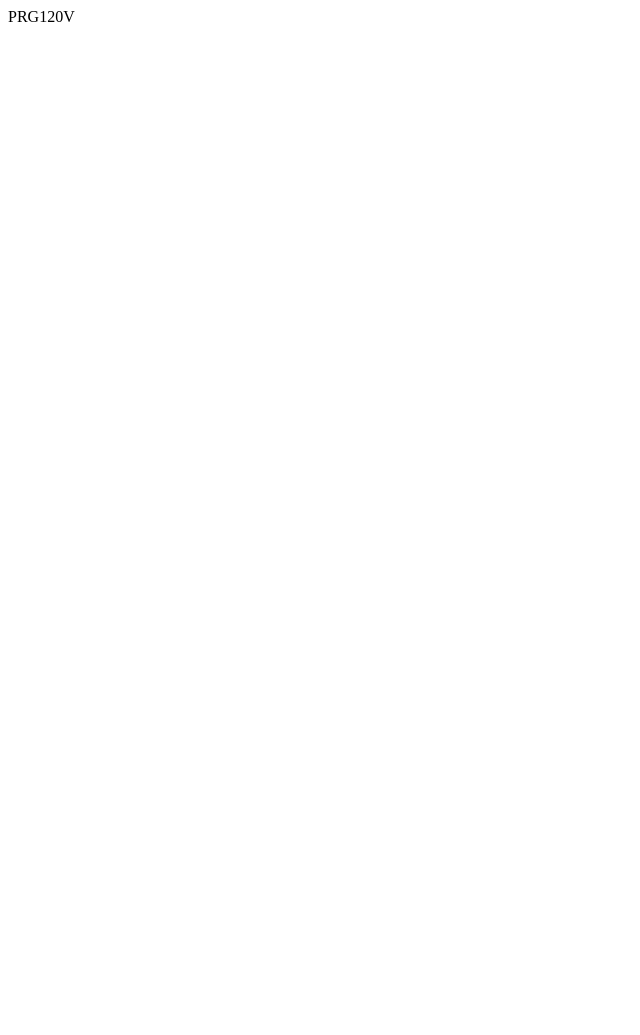
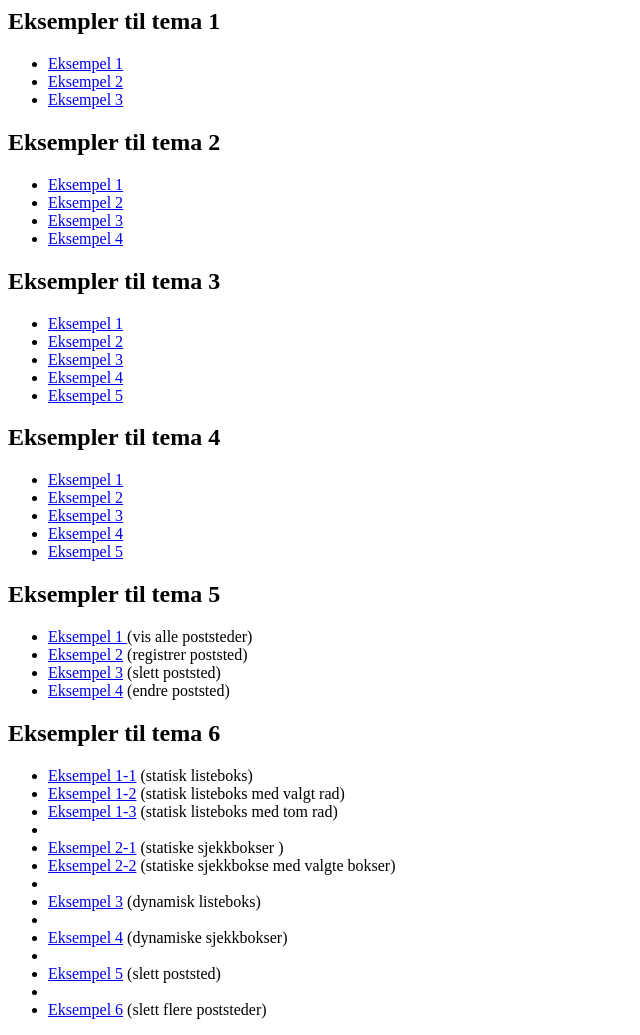
Before and after one commit to Gringofulafulanito/pgr120v, a plain HTML site: page index.html in a window 1280 px wide. Shown: the whole page, without its empty margins (0-640 px from the left). Before the commit the page ends 800 px from the top, so only its background shows below. Drawn offline with Linux system fonts and the light colour scheme.

Commit message:
Update index.html

```diff
--- a/index.html
+++ b/index.html
@@ -1,9 +1,76 @@
-<!DOCTYPE html>
-<html>
+<!doctype html public "-//w3c//dtd html 4.0 transitional//en">
+<html xmlns:v="urn:schemas-microsoft-com:vml" xmlns:o="urn:schemas-microsoft-com:office:office">
 <head>
-<title>Eksempel</title>
+   <meta http-equiv="Content-Type" content="text/html; charset=iso-8859-1">
+   <meta name="GENERATOR" content="Mozilla/4.77 [en] (Win98; U) [Netscape]">
+   <meta name="Author" content="Geir Bjarvin">
+   <title>prg120v-eksempler</title>
+   <style type="text/css">
+<!--
+.blue {
+	color: #F00;
+}
+.red {
+	color: #F00;
+}
+-->
+   </style>
 </head>
-<body>
-PRG120V
+<body bgcolor="#FFFFFF">
+
+<h2>Eksempler til tema 1</h2>
+<ul>
+  <li><a href="tema01/eksempler/eksempel-1.html" target="_blank">Eksempel 1</a></li>
+  <li><a href="tema01/eksempler/eksempel-2.html" target="_blank">Eksempel 2 </a></li>
+  <li><a href="tema01/eksempler/eksempel-3.html" target="_blank">Eksempel 3 </a></li>
+</ul>
+<h2>Eksempler til tema 2</h2>
+<ul>
+  <li><a href="tema02/eksempler/eksempel-1.html" target="_blank">Eksempel 1</a></li>
+  <li><a href="tema02/eksempler/eksempel-2.php" target="_blank">Eksempel 2 </a></li>
+  <li><a href="tema02/eksempler/eksempel-3.html" target="_blank">Eksempel 3 </a></li>
+  <li><a href="tema02/eksempler/eksempel-4.html" target="_blank">Eksempel 4 </a></li>
+</ul>
+<h2>Eksempler til tema 3</h2>
+<ul>
+  <li><a href="tema03/eksempler/eksempel-1.html" target="_blank">Eksempel 1</a></li>
+  <li><a href="tema03/eksempler/eksempel-2.html" target="_blank">Eksempel 2 </a></li>
+  <li><a href="tema03/eksempler/eksempel-3.html" target="_blank">Eksempel 3 </a></li>
+  <li><a href="tema03/eksempler/eksempel-4.html" target="_blank">Eksempel 4 </a></li>
+  <li><a href="tema03/eksempler/eksempel-5.html" target="_blank">Eksempel 5 </a></li>
+</ul>
+<h2>Eksempler til tema 4</h2>
+<ul>
+  <li><a href="tema04/eksempler/eksempel-1.html" target="_blank">Eksempel 1</a></li>
+  <li><a href="tema04/eksempler/eksempel-2.html" target="_blank">Eksempel 2 </a></li>
+  <li><a href="tema04/eksempler/eksempel-3.html" target="_blank">Eksempel 3 </a></li>
+  <li><a href="tema04/eksempler/eksempel-4.html" target="_blank">Eksempel 4 </a></li>
+  <li><a href="tema04/eksempler/eksempel-5.html" target="_blank">Eksempel 5 </a></li>
+</ul>
+<h2>Eksempler til tema 5</h2>
+<ul>
+  <li><a href="tema05/eksempler/1-vis-alle-poststeder.php" target="_blank">Eksempel 1 </a> (vis alle poststeder) </li>
+  <li><a href="tema05/eksempler/2-registrer-poststed.php" target="_blank">Eksempel 2</a> (registrer poststed) </li>
+  <li><a href="tema05/eksempler/3-slett-poststed.php" target="_blank">Eksempel 3</a> (slett poststed) </li>
+  <li><a href="tema05/eksempler/4-endre-poststed.php" target="_blank">Eksempel 4</a> (endre poststed) </li>
+</ul>
+<h2>Eksempler til tema 6</h2>
+<ul>
+  <li><a href="tema06/eksempler/1-1-statisk-listeboks.php" target="_blank">Eksempel 1-1</a> (statisk listeboks) </li>
+  <li><a href="tema06/eksempler/1-2-statisk-listeboks-med-valgt-rad.php" target="_blank">Eksempel 1-2</a> (statisk listeboks med valgt rad) </li>
+  <li><a href="tema06/eksempler/1-3-statisk-listeboks-med-tom-rad.php" target="_blank">Eksempel 1-3</a> (statisk listeboks med tom rad)</li>
+  <li></li>
+  <li><a href="tema06/eksempler/2-1-statiske-sjekkbokser.php" target="_blank">Eksempel 2-1</a> (statiske sjekkbokser )</li>
+  <li><a href="tema06/eksempler/2-2-statiske-sjekkbokser-med-valgte-bokser.php" target="_blank"> Eksempel 2-2</a> (statiske sjekkbokse med valgte bokser) </li>
+  <li></li>
+  <li><a href="tema06/eksempler/3-dynamisk-listeboks.php" target="_blank">Eksempel 3</a> (dynamisk listeboks) </li>
+  <li></li>
+  <li><a href="tema06/eksempler/4-dynamiske-sjekkbokser.php" target="_blank">Eksempel 4</a> (dynamiske sjekkbokser) </li>
+  <li></li>
+  <li><a href="tema06/eksempler/5-slett-poststed.php" target="_blank">Eksempel 5</a> (slett poststed) </li>
+  <li></li>
+  <li><a href="tema06/eksempler/6-slett-flere-poststeder.php" target="_blank">Eksempel 6</a> (slett flere poststeder) </li>
+</ul>
+
 </body>
 </html>
```
